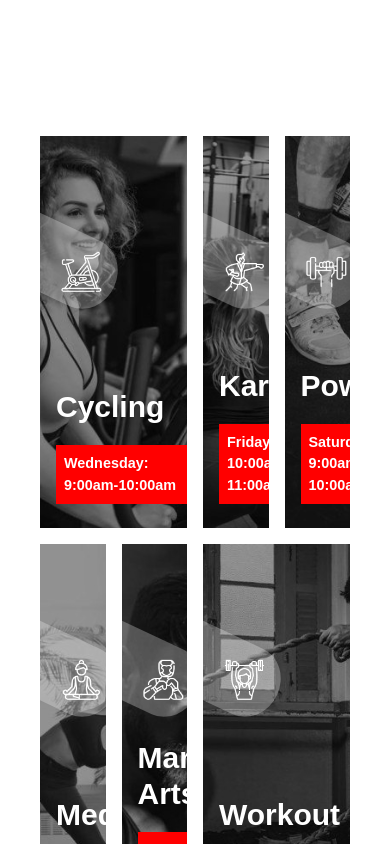
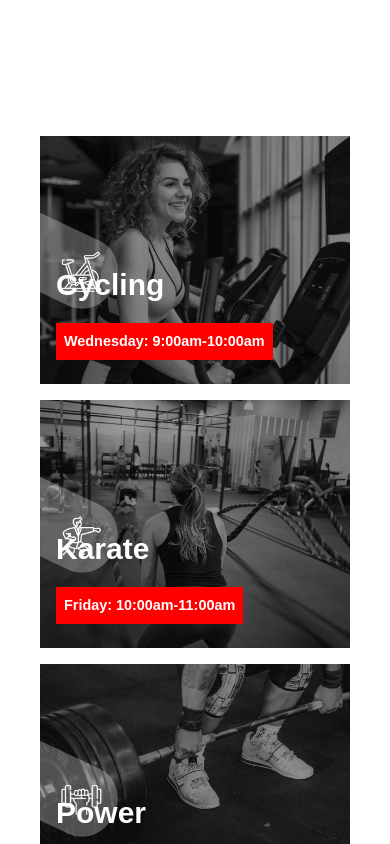
Before and after one commit to PawelWydra/Gymate-main, a React (Create React App) app: page / in a window 390 px wide. Shown: the part 2500-3344 px from the top of the page. Built offline with nearby package versions, Linux system fonts and the light colour scheme.

Commit message:
ref: add responsive to grid item

```diff
--- a/src/components/classes/classes.css
+++ b/src/components/classes/classes.css
@@ -9,9 +9,18 @@
   grid-template-rows: repeat(2, 1fr);
   gap: 1rem;
   height: 50rem;
+
+  @media (max-width: 1024px) {
+    grid-template-columns: 1fr;
+    grid-template-rows: auto;
+    height: fit-content;
+  }
 }
 
 .classes-image-grid :first-child,
 .classes-image-grid :last-child {
   grid-column: span 2;
+  @media (max-width: 1024px) {
+    grid-column: span 1;
+  }
 }
--- a/src/components/classes/grid-item/grid-item.css
+++ b/src/components/classes/grid-item/grid-item.css
@@ -7,6 +7,9 @@ p {
   position: relative;
   color: #fff;
   overflow: hidden;
+  @media (max-width: 1024px) {
+    aspect-ratio: 1/.8;
+  }
 }
 
 .image-item-wrapper:hover {
```
